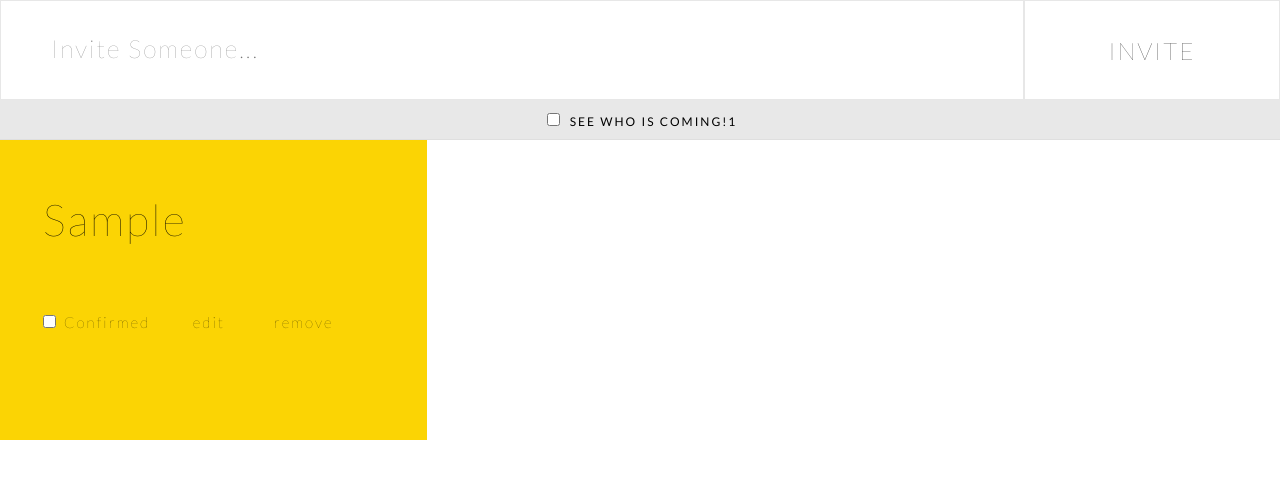
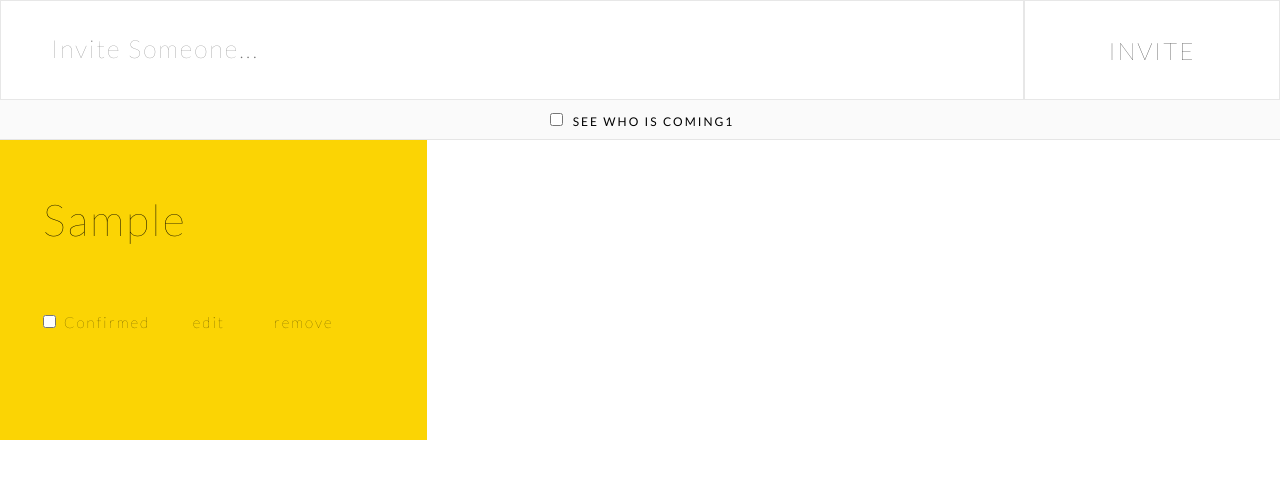
Before and after one commit to Fitzonreee/rsvp-javascript-app, a website: page app/index.html in a window 1280 px wide. Both pictures are taken after typing "Sample" into the empty fields and a click on the button "INVITE". Drawn offline with Linux system fonts and the light colour scheme.

Commit message:
Playing around with getCount function

```diff
--- a/app/js/main.js
+++ b/app/js/main.js
@@ -1,3 +1,5 @@
+document.addEventListener('DOMContentLoaded', () => {
+
   // RSVP JavaScript App
   const form = document.getElementById('registrar');
   const input = form.querySelector('input');
@@ -9,7 +11,7 @@ const ul = document.getElementById('invitedList');
   const div = document.createElement('div');
   const filterLabel = document.createElement('label');
   const filterCheckBox = document.createElement('input');
-filterLabel.textContent = "See who is coming!";
+  filterLabel.textContent = "See who is coming";
   filterCheckBox.type = 'checkbox';
   div.className = "toggleResponses";
   div.appendChild(filterCheckBox);
@@ -43,10 +45,17 @@ function getCount() {
     const menu = document.querySelector('.toggleResponses');
     const span = document.createElement('span');
 
+    let el = ul.firstElementChild
     let count = ul.children.length;
+
+    if (el = "li") {
+      console.log('This is an li');
       span.textContent = count;
-  // if first child exists, remove it, else replace with new count value
       menu.appendChild(span);
+
+    } else {
+      menu.appendChild(span);
+    }
   }
 
   // Add check to lower RGBA value before appending next li
@@ -75,6 +84,8 @@ function createListItem(text) {
     // Append li inside ul - this is breaking the current createListItem function
     if (text != '') {
       ul.appendChild(li);
+      getCount();
+
     } else {
       console.log('Please enter a name before submitting.');
     }
@@ -90,7 +101,7 @@ form.addEventListener('submit', (e) => {
     const li = createListItem(text);
     // Remove name from input after submitting
     input.value = '';
-  getCount();
+    // getCount();
   });
 
   // Add an eventListener so when checkbox is clicked a class of 'responded' is added
@@ -133,3 +144,5 @@ ul.addEventListener('click', (e) => {
       }
     }
   });
+
+}); // end DOMContentLoaded
--- a/app/scss/partials/_form.scss
+++ b/app/scss/partials/_form.scss
@@ -43,6 +43,8 @@
     border: 1px solid $lightGray;
     background: none;
     padding: 0;
+    // background-color: rgba(218, 218, 218, 0.85);
+
     span {
       font-size: 24px;
       text-transform: uppercase;
--- a/app/scss/partials/_main.scss
+++ b/app/scss/partials/_main.scss
@@ -7,7 +7,7 @@
     letter-spacing: 2px;
     text-align: center;
     font-weight: 400;
-    background-color: lighten($lightGray, 0.85);
+    background-color: rgba(218, 218, 218, 0.15);
     input[type="checkbox"] {
       margin-right: 10px;
       border-radius: 0;
```
Also changed, not shown: app/css/styles.css. Lines whose indentation alone changed are shown as unchanged.
